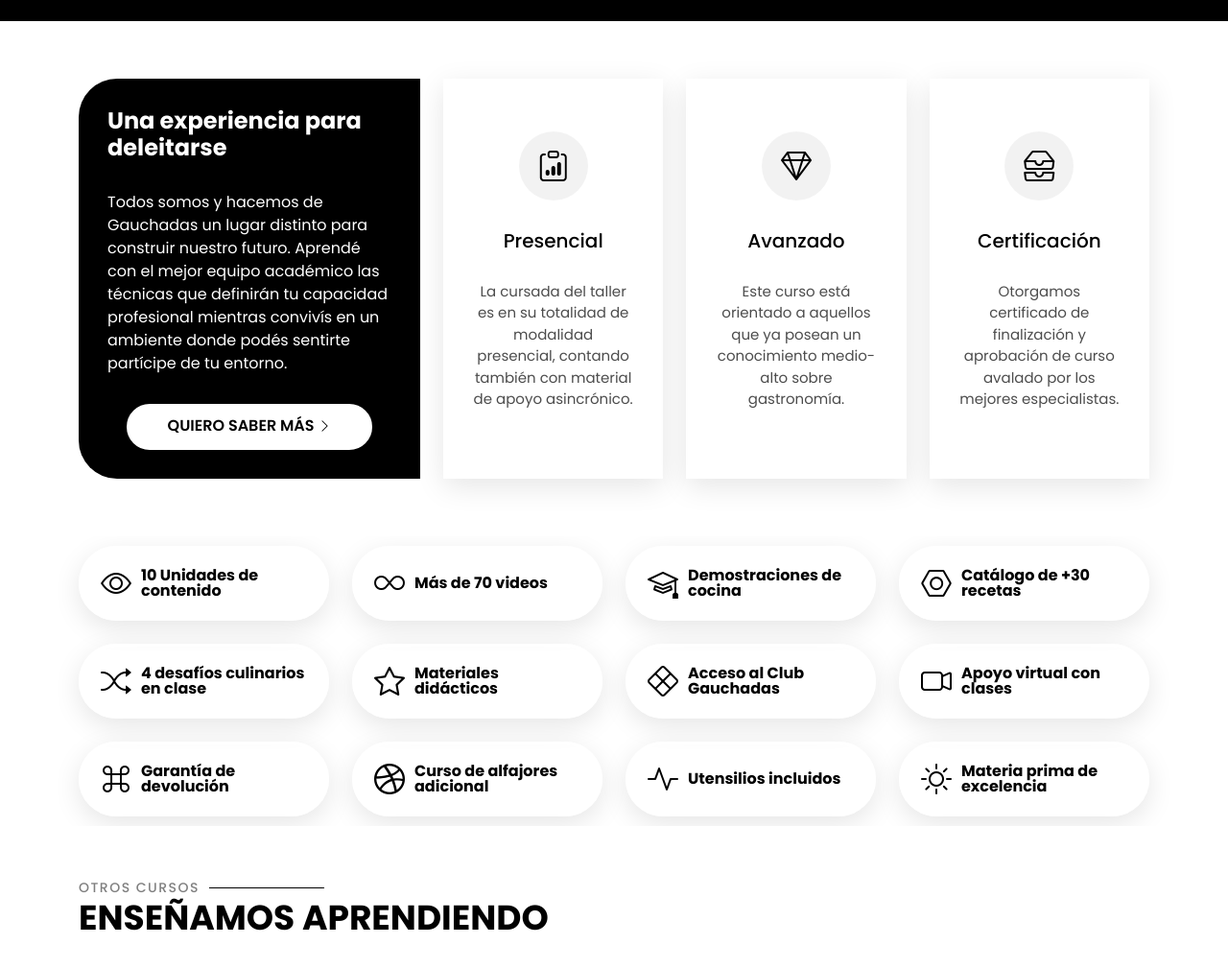
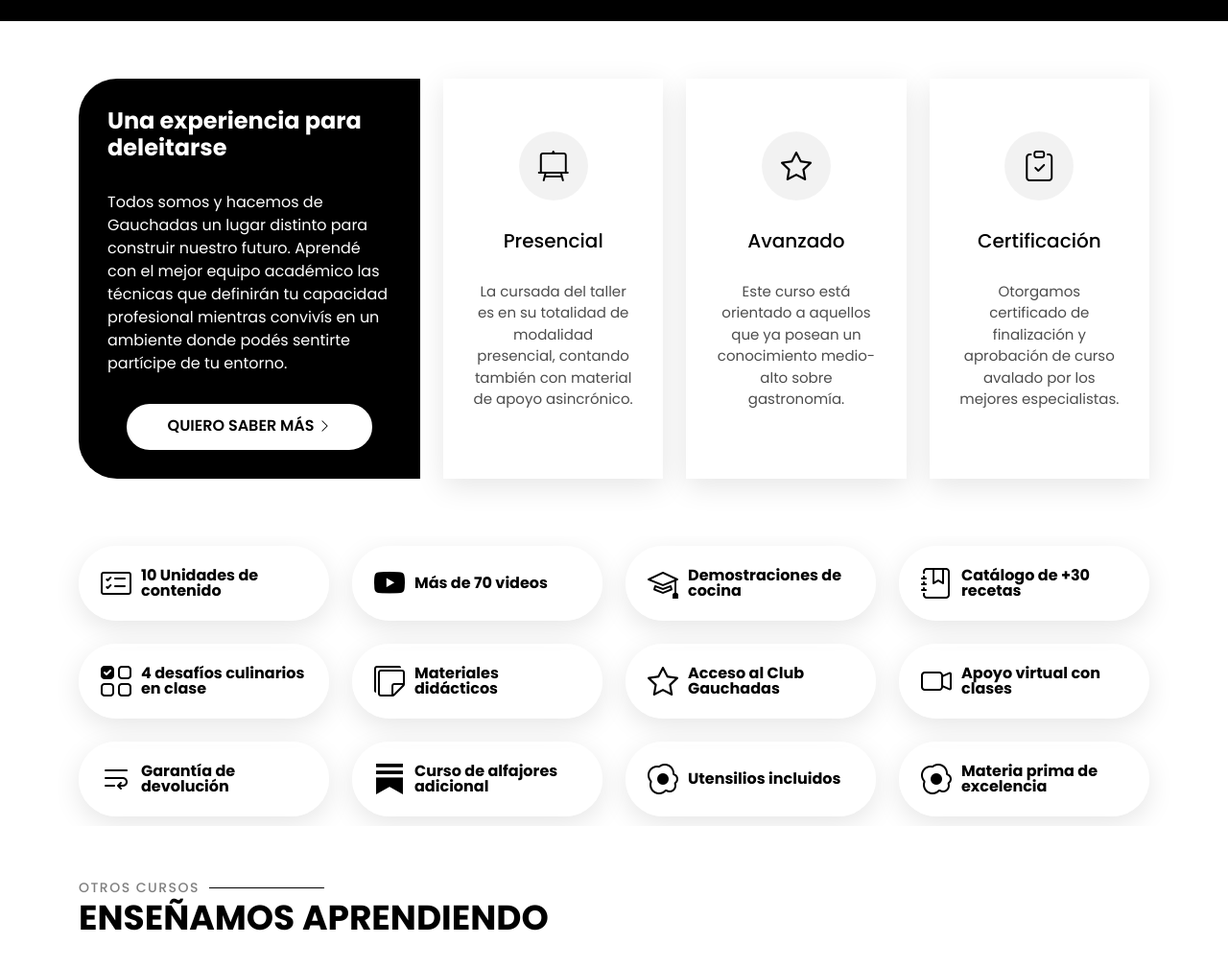
Before and after one commit to pugliesecarolina/PuglieseCarolinaDetalle, a plain HTML site: page index.html in a window 1280 px wide. Shown: the part 1440-2449 px from the top of the page at 96% size. Drawn offline with Linux system fonts and the light colour scheme; files whose address does not match are found by name.

Commit message:
iconitos

```diff
--- a/index.html
+++ b/index.html
@@ -197,7 +197,7 @@
 
               <div class="col-xl-4">
                 <div class="icon-box d-flex flex-column justify-content-center align-items-center">
-                  <i class="bi bi-clipboard-data"></i>
+                  <i class="bi bi-easel2"></i>
                   <h4>Presencial</h4>
                   <p>La cursada del taller es en su totalidad de modalidad presencial, contando también con material de apoyo asincrónico.</p>
                 </div>
@@ -205,7 +205,7 @@
 
               <div class="col-xl-4" data-aos="fade-up" data-aos-delay="300">
                 <div class="icon-box d-flex flex-column justify-content-center align-items-center">
-                  <i class="bi bi-gem"></i>
+                  <i class="bi bi-star"></i>
                   <h4>Avanzado</h4>
                   <p>Este curso está orientado a aquellos que ya posean un conocimiento medio-alto sobre gastronomía.</p>
                 </div>
@@ -213,7 +213,7 @@
 
               <div class="col-xl-4" data-aos="fade-up" data-aos-delay="400">
                 <div class="icon-box d-flex flex-column justify-content-center align-items-center">
-                  <i class="bi bi-inboxes"></i>
+                  <i class="bi bi-clipboard-check"></i>
                   <h4>Certificación</h4>
                   <p>Otorgamos certificado de finalización y aprobación de curso avalado por los mejores especialistas.</p>
                 </div>
@@ -237,14 +237,14 @@
 
           <div class="col-lg-3 col-md-4" data-aos="fade-up" data-aos-delay="100">
             <div class="features-item">
-              <i class="bi bi-eye" style="color: #000000;"></i>
+              <i class="bi bi-card-checklist" style="color: #000000;"></i>
               <h3><a href="" class="stretched-link">10 Unidades de contenido</a></h3>
             </div>
           </div><!-- End Feature Item -->
 
           <div class="col-lg-3 col-md-4" data-aos="fade-up" data-aos-delay="200">
             <div class="features-item">
-              <i class="bi bi-infinity" style="color: #000000;"></i>
+              <i class="bi bi-youtube" style="color: #000000;"></i>
               <h3><a href="" class="stretched-link">Más de 70 videos</a></h3>
             </div>
           </div><!-- End Feature Item -->
@@ -258,28 +258,28 @@
 
           <div class="col-lg-3 col-md-4" data-aos="fade-up" data-aos-delay="400">
             <div class="features-item">
-              <i class="bi bi-nut" style="color: #000000;"></i>
+              <i class="bi bi-journal-bookmark" style="color: #000000;"></i>
               <h3><a href="" class="stretched-link">Catálogo de +30 recetas</a></h3>
             </div>
           </div><!-- End Feature Item -->
 
           <div class="col-lg-3 col-md-4" data-aos="fade-up" data-aos-delay="500">
             <div class="features-item">
-              <i class="bi bi-shuffle" style="color: #000000;"></i>
+              <i class="bi bi-ui-checks-grid" style="color: #000000;"></i>
               <h3><a href="" class="stretched-link">4 desafíos culinarios en clase</a></h3>
             </div>
           </div><!-- End Feature Item -->
 
           <div class="col-lg-3 col-md-4" data-aos="fade-up" data-aos-delay="600">
             <div class="features-item">
-              <i class="bi bi-star" style="color: #000000;"></i>
+              <i class="bi bi-stickies" style="color: #000000;"></i>
               <h3><a href="" class="stretched-link">Materiales didácticos</a></h3>
             </div>
           </div><!-- End Feature Item -->
 
           <div class="col-lg-3 col-md-4" data-aos="fade-up" data-aos-delay="700">
             <div class="features-item">
-              <i class="bi bi-x-diamond" style="color: #000000;"></i>
+              <i class="bi bi-star" style="color: #000000;"></i>
               <h3><a href="" class="stretched-link">Acceso al Club Gauchadas</a></h3>
             </div>
           </div><!-- End Feature Item -->
@@ -293,28 +293,28 @@
 
           <div class="col-lg-3 col-md-4" data-aos="fade-up" data-aos-delay="900">
             <div class="features-item">
-              <i class="bi bi-command" style="color: #000000;"></i>
+              <i class="bi bi-text-wrap" style="color: #000000;"></i>
               <h3><a href="" class="stretched-link">Garantía de devolución</a></h3>
             </div>
           </div><!-- End Feature Item -->
 
           <div class="col-lg-3 col-md-4" data-aos="fade-up" data-aos-delay="1000">
             <div class="features-item">
-              <i class="bi bi-dribbble" style="color: #000000;"></i>
+              <i class="bi bi-substack" style="color: #000000;"></i>
               <h3><a href="" class="stretched-link">Curso de alfajores adicional</a></h3>
             </div>
           </div><!-- End Feature Item -->
 
           <div class="col-lg-3 col-md-4" data-aos="fade-up" data-aos-delay="1100">
             <div class="features-item">
-              <i class="bi bi-activity" style="color: #000000;"></i>
+              <i class="bi bi-egg-fried" style="color: #000000;"></i>
               <h3><a href="" class="stretched-link">Utensilios incluidos</a></h3>
             </div>
           </div><!-- End Feature Item -->
 
           <div class="col-lg-3 col-md-4" data-aos="fade-up" data-aos-delay="1200">
             <div class="features-item">
-              <i class="bi bi-brightness-high" style="color: #000000;"></i>
+              <i class="bi bi-egg-fried" style="color: #000000;"></i>
               <h3><a href="" class="stretched-link">Materia prima de excelencia</a></h3>
             </div>
           </div><!-- End Feature Item -->
```
